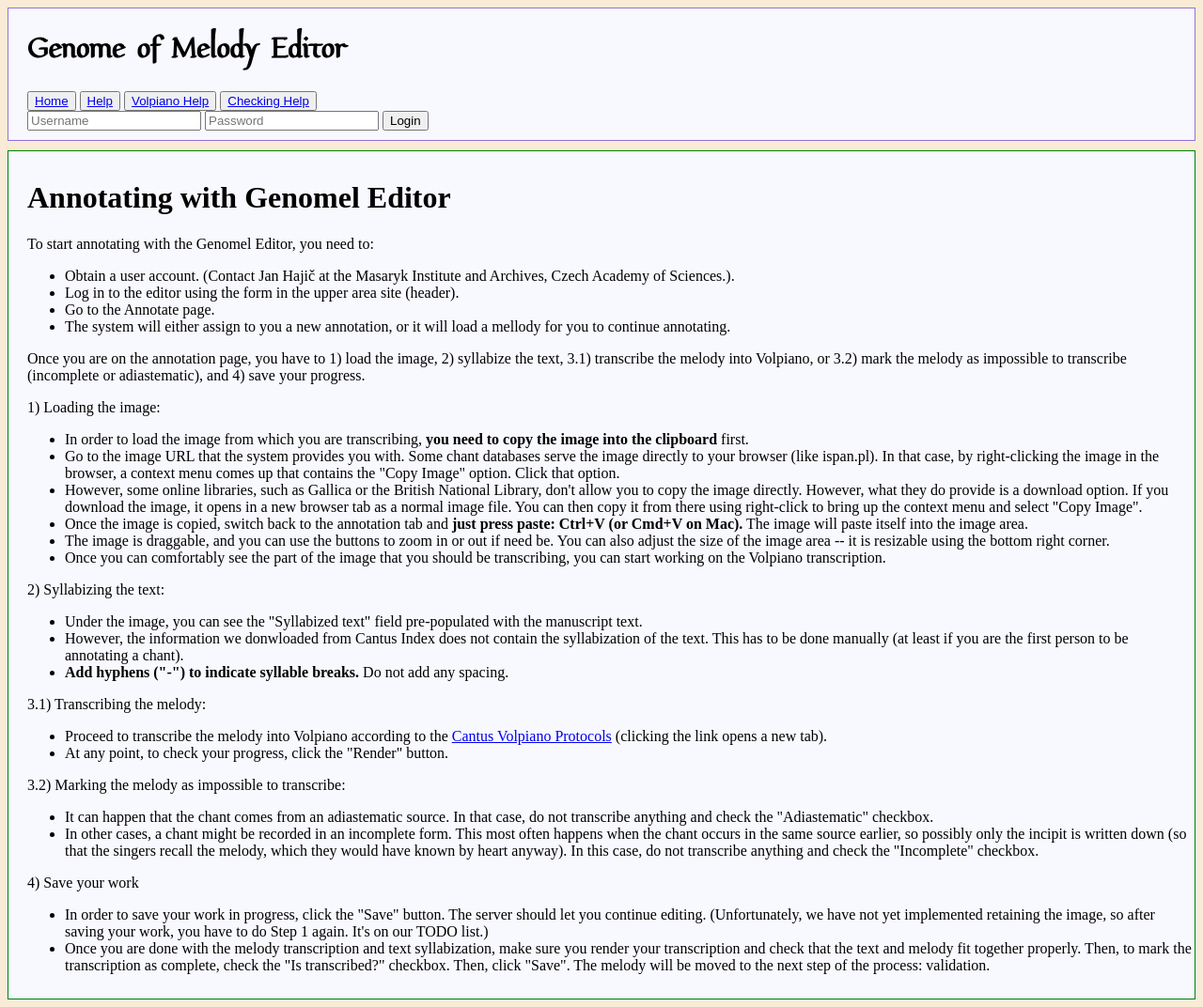
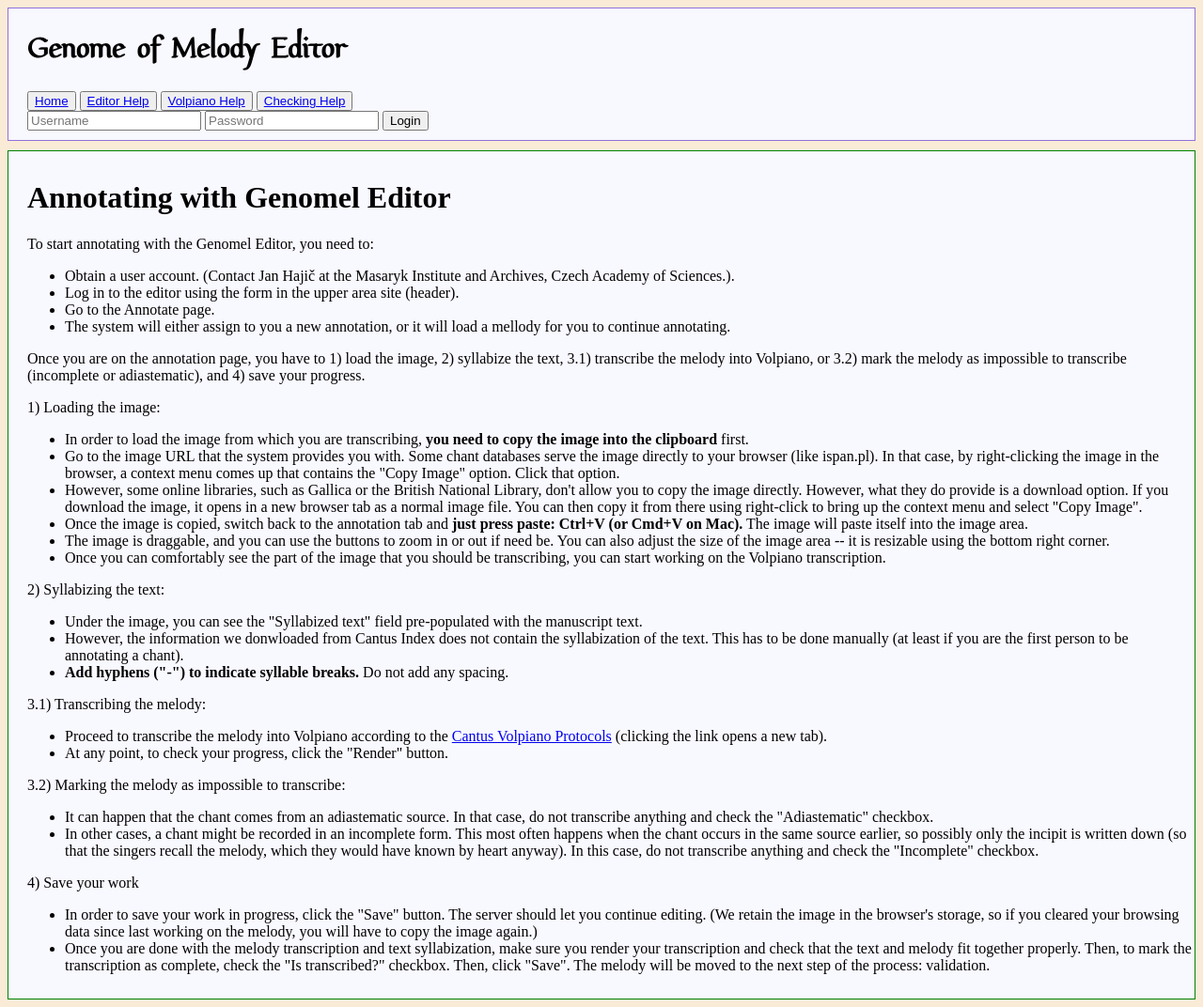
Before and after one commit to Genome-of-Melody/genomel_editor, a Django app: page /genomel_editor/help in a window 1280 px wide. Shown: the whole page at 94% size. Run offline with Django 4.2, Linux system fonts and the light colour scheme.

Commit message:
Closes #4: Added annotator dashboard.
Closes #5: Using chant ID instead of melody ID for local storage name. There is always a chant ID for a melody, and the image is always the same for a chant ID.

Moved admin interface to genomel_editor/admin URL for multi-app deployment.

Updated Help to reflect that images now get cached in local storage.

```diff
--- a/GenomelEditor/views.py
+++ b/GenomelEditor/views.py
@@ -4,6 +4,7 @@ import time
 
 from django.contrib.auth import authenticate, login, logout
 from django.contrib.auth.decorators import login_required, user_passes_test
+from django.contrib.auth.models import User
 from django.db.models import Q
 from django.forms import forms
 from django.shortcuts import render
@@ -27,6 +28,19 @@ def index(request):
                'n_chants': n_chants,
                'n_sources': n_sources,
                'percent_done': percent_done}
+
+    # Statistics for the annotator dahsboard
+    annotator_names = User.objects.filter(groups__name='annotators').values_list('username', flat=True)
+    annotator_stats = {name: 0 for name in annotator_names}
+    melodies = Melody.objects.all()
+    for melody in melodies:
+        if melody.user_transcriber is not None:
+            # Some melodies may have been transcribed by non-annotators.
+            if melody.user_transcriber.username in annotator_stats:
+                annotator_stats[melody.user_transcriber.username] += 1
+    sorted_annotator_stats = sorted(annotator_stats.items(), key=lambda x: x[1], reverse=True)
+    context['sorted_annotator_stats'] = sorted_annotator_stats
+
     return render(request, 'index.html', context)
 
 
--- a/genomel_editor/urls.py
+++ b/genomel_editor/urls.py
@@ -19,6 +19,6 @@ from django.conf import settings
 from django.conf.urls.static import static
 
 urlpatterns = [
-    path("admin/", admin.site.urls),
+    path("genomel_editor/admin/", admin.site.urls),
     path("genomel_editor/", include('GenomelEditor.urls'), name='GenomelEditor'),
 ] + static(settings.STATIC_URL, document_root=settings.STATIC_ROOT)
--- a/templates/base.html
+++ b/templates/base.html
@@ -32,7 +32,7 @@
 
             <!-- Help -->
             <button class="navigation_button">
-                <span><a class="navigation_button_link" href="{% url 'GenomelEditor:help' %}">Help</a></span>
+                <span><a class="navigation_button_link" href="{% url 'GenomelEditor:help' %}">Editor Help</a></span>
             </button>
 
             <!-- Volpiano protocols -->
--- a/templates/help.html
+++ b/templates/help.html
@@ -97,10 +97,9 @@
 
             <ul>
                 <li>In order to save your work in progress, click the "Save" button.
-                    The server should let you continue editing. (Unfortunately,
-                    we have not yet implemented retaining the image, so after saving
-                    your work, you have to do Step 1 again. It's on our TODO
-                    list.)</li>
+                    The server should let you continue editing. (We retain the image
+                    in the browser's storage, so if you cleared your browsing data since last
+                    working on the melody, you will have to copy the image again.)</li>
                 <li>Once you are done with the melody transcription and text syllabization,
                     make sure you render your transcription and check that the text
                     and melody fit together properly. Then, to mark the transcription
```
Also changed, not shown: templates/annotator_dashboard.html (added, +10 -0 lines), templates/image_display.html (+16 -4 lines), templates/index.html (+4 -5 lines).
